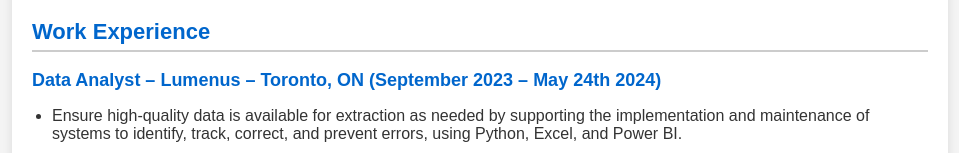
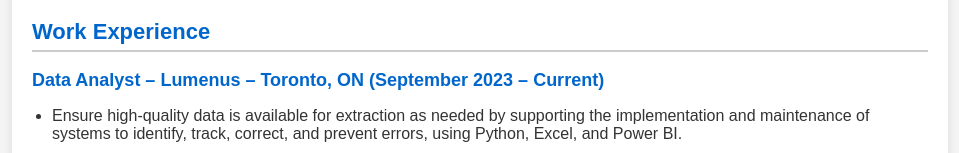
Before and after one commit to ShayanChk/Shayan_Resume.github.io, a plain HTML site: page index.html in a window 1280 px wide. Shown: the part 552-705 px from the top of the page, without its empty margins (160-1119 px from the left). Drawn offline with Linux system fonts and the light colour scheme.

Commit message:
Update index.html

```diff
--- a/index.html
+++ b/index.html
@@ -93,7 +93,7 @@
 
         <div class="section work-experience">
             <h2>Work Experience</h2>
-            <h3>Data Analyst – Lumenus – Toronto, ON (September 2023 – May 24th 2024)</h3>
+            <h3>Data Analyst – Lumenus – Toronto, ON (September 2023 – Current)</h3>
             <ul>
                 <li>Ensure high-quality data is available for extraction as needed by supporting the implementation and maintenance of systems to identify, track, correct, and prevent errors, using Python, Excel, and Power BI.</li>
                 <li>Collaborate in migrating data from five major databases into a single, harmonized database.</li>
```
